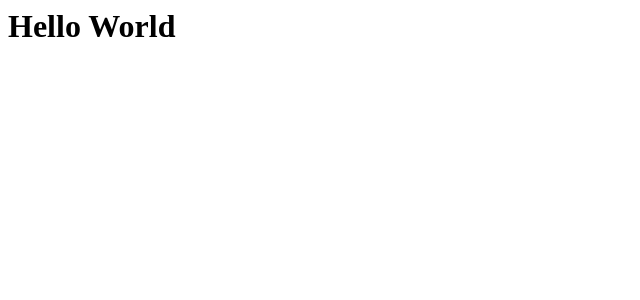
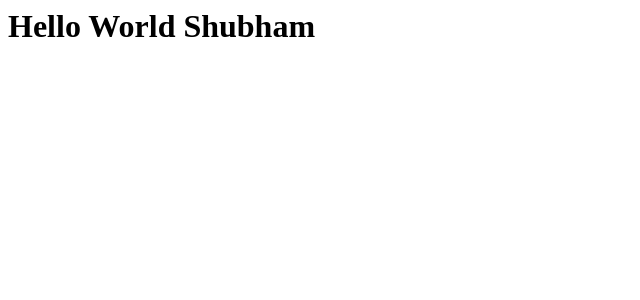
Before and after one commit to shubham-2016/react-basic, a React (Create React App) app: page / in a window 1280 px wide. Shown: the top 300 px of the page, without its empty margins (0-640 px from the left). Built offline with nearby package versions, Linux system fonts and the light colour scheme.

Commit message:
TypeError Home Issue Resolved

```diff
--- a/package.json
+++ b/package.json
@@ -8,7 +8,7 @@
     "@testing-library/user-event": "^7.2.1",
     "react": "^16.12.0",
     "react-dom": "^16.12.0",
-    "react-scripts": "3.3.1"
+    "react-scripts": "^3.4.0"
   },
   "scripts": {
     "start": "react-scripts start",
--- a/src/index.js
+++ b/src/index.js
@@ -1,5 +1,5 @@
 import React from 'react';
 import ReactDOM from 'react-dom';
 
-const element = <h1>Hello World</h1>;
+const element = <h1>Hello World Shubham</h1>;
 ReactDOM.render(element,document.getElementById('root'));
```
Also changed, not shown: 1 other file (tests, documents, lock files or other folders).
